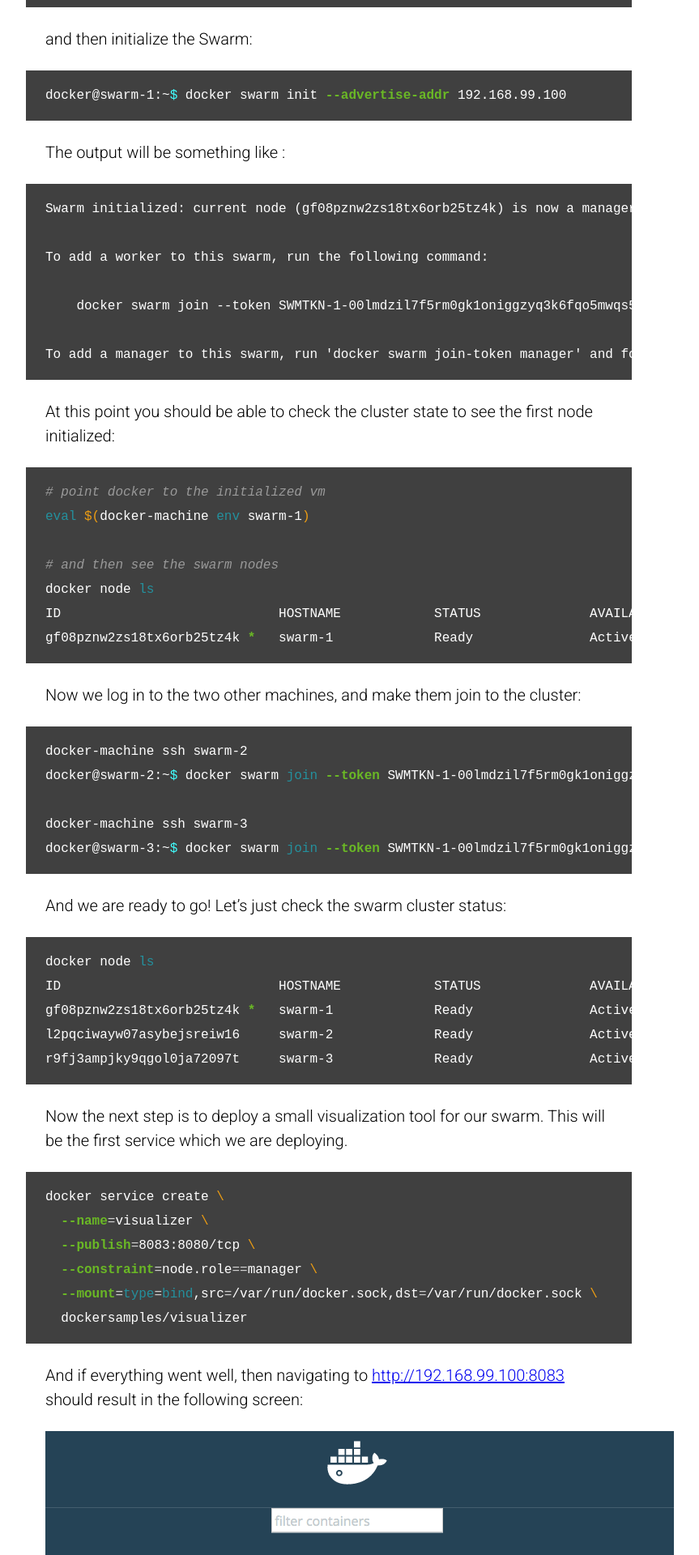
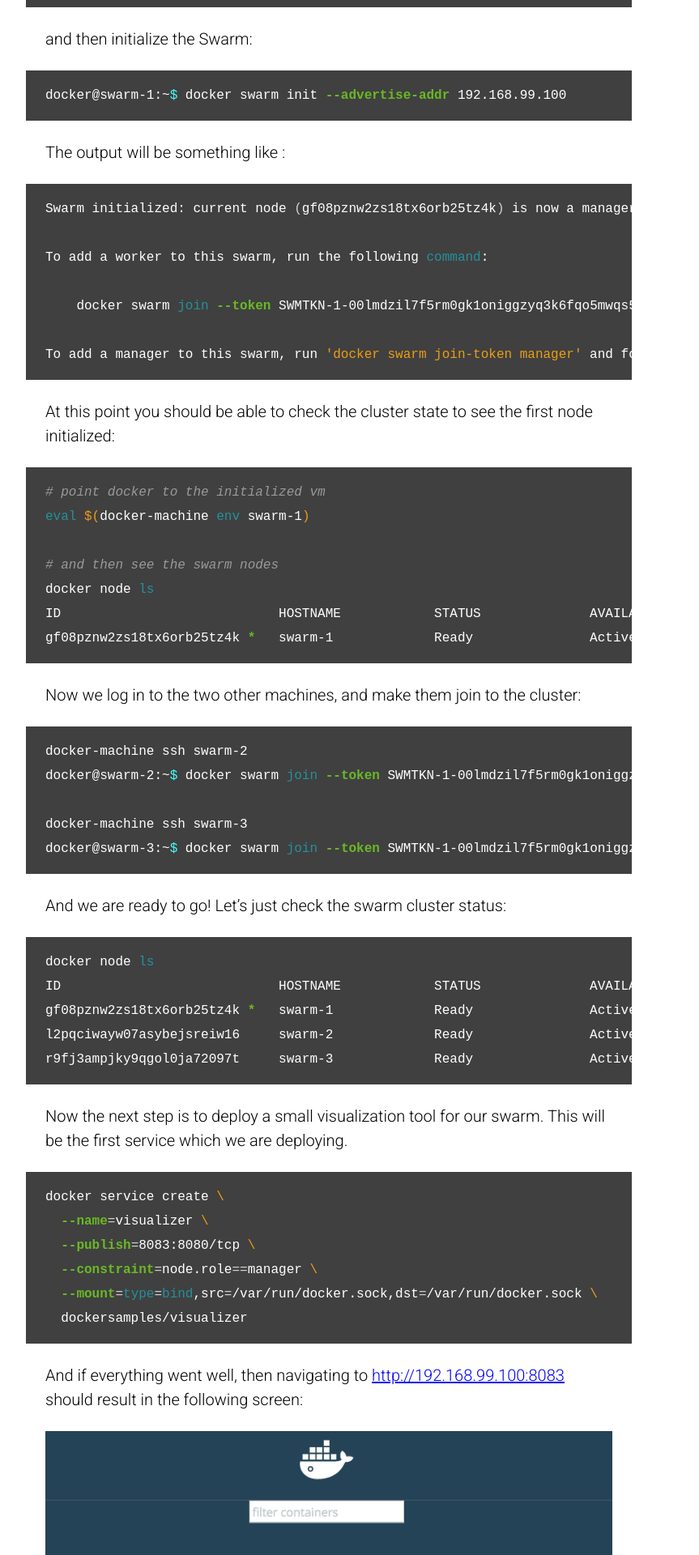
Before and after one commit to sandor-nemeth/sandor-nemeth.github.io, a Jekyll site: the page built from _posts/2017-11-19-swarm-cluster.md, in a window 1280 px wide. Shown: the part 1022-2942 px from the top of the page at 81% size, without its empty margins (242-1105 px from the left). Built offline with Jekyll 4.4.1, drawn with Linux system fonts in a browser that asks for light colours.

Commit message:
Final touches on the new design

````diff
--- a/_posts/2017-11-19-swarm-cluster.md
+++ b/_posts/2017-11-19-swarm-cluster.md
@@ -27,7 +27,7 @@
 
 If you see this, then we are good to go for the next step! Let's first log into the `swarm-1` node:
 
-```
+```bash
 docker-machine ssh swarm-1
 ```
 
@@ -37,10 +37,9 @@
 docker@swarm-1:~$ docker swarm init --advertise-addr 192.168.99.100
 ```
 
-
 The output will be something like :
 
-```
+```bash
 Swarm initialized: current node (gf08pznw2zs18tx6orb25tz4k) is now a manager.
 
 To add a worker to this swarm, run the following command:
--- a/_sass/_base.sass
+++ b/_sass/_base.sass
@@ -14,3 +14,6 @@
   margin-top: 0
   margin-bottom: $gutter-height
   font-weight: 300
+
+img
+  width: 100%
--- a/_sass/_variables.sass
+++ b/_sass/_variables.sass
@@ -1,7 +1,7 @@
 $base-font-size: 20px
 $gutter-height: 1.2 * $base-font-size
 
-$content-width: 700px
+$content-width: 640px
 
 /* fonts */
 $header-font: 'Roboto Slab', serif
````
